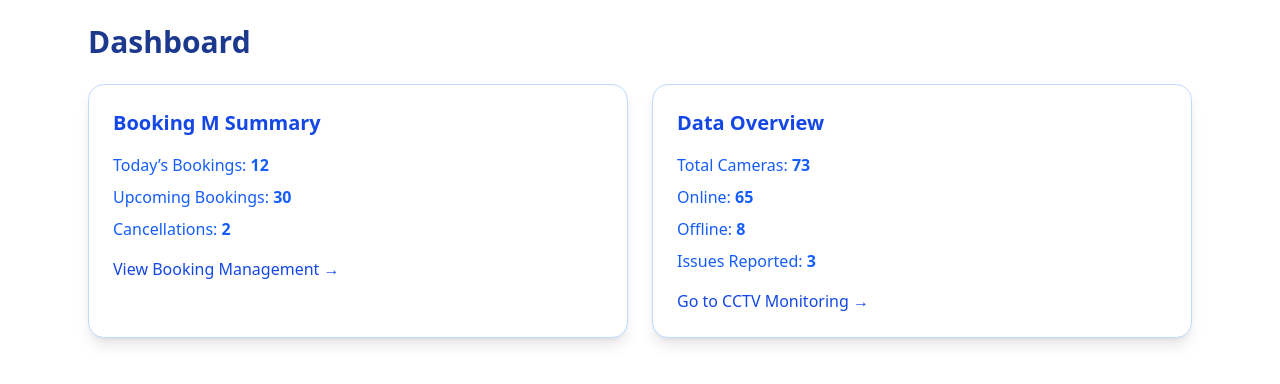
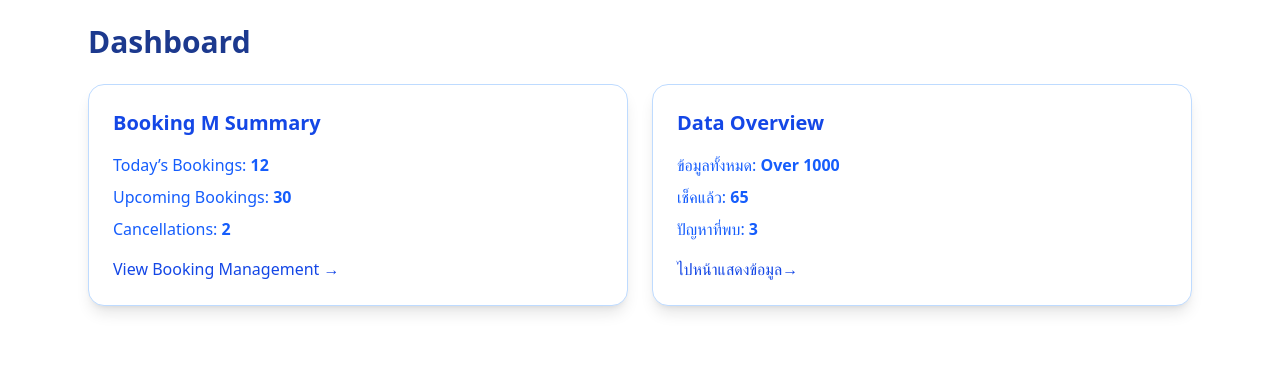
Before and after one commit to Autsada555/BookMeetingRoom, a React (Vite) app in the folder frontend/: page /dashboard in a window 1280 px wide. Shown: the top 384 px of the page. Built offline with nearby package versions, Linux system fonts and the light colour scheme.

Commit message:
update toast

```diff
--- a/frontend/src/App.tsx
+++ b/frontend/src/App.tsx
@@ -21,7 +21,7 @@ const AppRoutes: React.FC = () => {
         <Route path="/login" element={<LoginPage />} />
         <Route path="/book" element={<BookRoom />} />
         <Route path="/profile" element={<UserProfile />} />
-        <Route path="/dataviwer" element={<DataViewer />} />
+        <Route path="/dataviewer" element={<DataViewer />} />
         <Route path="/check" element={<DailyCheckForm />} />
         <Route path="/dashboard" element={<Dashboard />} />
       </Routes>
--- a/frontend/src/pages/DailyCheck.tsx
+++ b/frontend/src/pages/DailyCheck.tsx
@@ -2,6 +2,7 @@ import React, { useState } from "react";
 import { CreateCheckSystems } from "@/services/https/DailyCheckSystems";
 import { DailyChecks } from "@/interfaces/Index";
 import { ImageUpload } from "@/components/uploadimage";
+import { toast } from "sonner";
 
 const sections = [
   {
@@ -131,22 +132,33 @@ const DailyCheckSystemPage = () => {
       const res = await CreateCheckSystems(payload);
       console.log(res);
       if (res) {
-        alert("บันทึกสำเร็จ");
+        toast.success("บันทึกสำเร็จ", {
+          description: "บันทึกสำเร็จ ข้อมูลอยู่ในระบบแล้ว",
+        });
         console.log(res);
       } else {
-        alert("เกิดข้อผิดพลาด");
+        toast.error("บันทึกไม่สำเร็จ", {
+          description: "มีบางอย่างผิดปกติทำให้บันทึกในระบบไม่ได้",
+        });
         console.log(res);
       }
     } catch (error) {
       console.error("Error:", error);
-      alert("เชื่อมต่อ backend ไม่ได้");
+      toast.error("บันทึกไม่สำเร็จ", {
+        description: "มีบางอย่างผิดปกติทำให้บันทึกในระบบไม่ได้",
+      });
     }
   };
 
   return (
     <div className="p-8 max-w-5xl mx-auto">
       <h1 className="text-2xl font-bold text-blue-700 mb-4">RAVINDRA RESORT AND SPA DAILY CHECK SYSTEMS</h1>
-      <p className="text-blue-600 mb-4">Section: IT</p>
+      <div className="flex justify-between">
+        <p className="text-blue-600 mb-4">Section: IT</p>
+        <div className="mt-6">
+        </div>
+        <button onClick={handleSave} className="bg-slate-500  text-white px-4 py-2 rounded hover:bg-slate-700 ">ไปหน้าแสดงข้อมูล</button>
+      </div>
 
       <div className="flex flex-col sm:flex-row gap-4 mb-6">
         <div className="flex-1">
@@ -183,9 +195,13 @@ const DailyCheckSystemPage = () => {
           ))}
         </div>
       </div>
-
-      <div className="mt-6">
-        <button onClick={handleSave} className="bg-yellow-600 text-white px-4 py-2 rounded hover:bg-yellow-700">บันทึกข้อมูล</button>
+      <div className="flex justify-between">
+        <div className="mt-6 ">
+          <button onClick={handleSave} className="bg-yellow-600 text-white px-4 py-2 rounded hover:bg-yellow-700">บันทึกข้อมูล</button>
+        </div>
+        <div className="mt-6">
+          <button onClick={handleSave} className="bg-slate-500  text-white px-4 py-2 rounded hover:bg-slate-700 ">ไปหน้าแสดงข้อมูล</button>
+        </div>
       </div>
     </div>
   );
--- a/frontend/src/pages/DashBoard.tsx
+++ b/frontend/src/pages/DashBoard.tsx
@@ -10,9 +10,9 @@ const Dashboard: React.FC = () => {
   };
 
   const DataStatus = {
-    totalCameras: 73,
-    online: 65,
-    offline: 8,
+    totalData: 'Over 1000',
+    Check: 65,
+    // offline: 8,
     issuesReported: 3
   };
 
@@ -41,16 +41,16 @@ const Dashboard: React.FC = () => {
         <div className="bg-white shadow-lg rounded-2xl p-6 border border-blue-200">
           <h2 className="text-xl font-semibold text-blue-700 mb-4">Data Overview</h2>
           <ul className="text-blue-600 space-y-2">
-            <li>Total Cameras: <strong>{DataStatus.totalCameras}</strong></li>
-            <li>Online: <strong>{DataStatus.online}</strong></li>
-            <li>Offline: <strong>{DataStatus.offline}</strong></li>
-            <li>Issues Reported: <strong>{DataStatus.issuesReported}</strong></li>
+            <li>ข้อมูลทั้งหมด: <strong>{DataStatus.totalData}</strong></li>
+            <li>เช็คแล้ว: <strong>{DataStatus.Check}</strong></li>
+            {/* <li>Offline: <strong>{DataStatus.offline}</strong></li> */}
+            <li>ปัญหาที่พบ: <strong>{DataStatus.issuesReported}</strong></li>
           </ul>
           <Link
-            to="/dataviwer"
+            to="/dataviewer"
             className="inline-block mt-4 text-blue-700 hover:underline"
           >
-            Go to CCTV Monitoring →
+            ไปหน้าแสดงข้อมูล→
           </Link>
         </div>
       </div>
```
Also changed, not shown: 1 other file (tests, documents, lock files or other folders).
